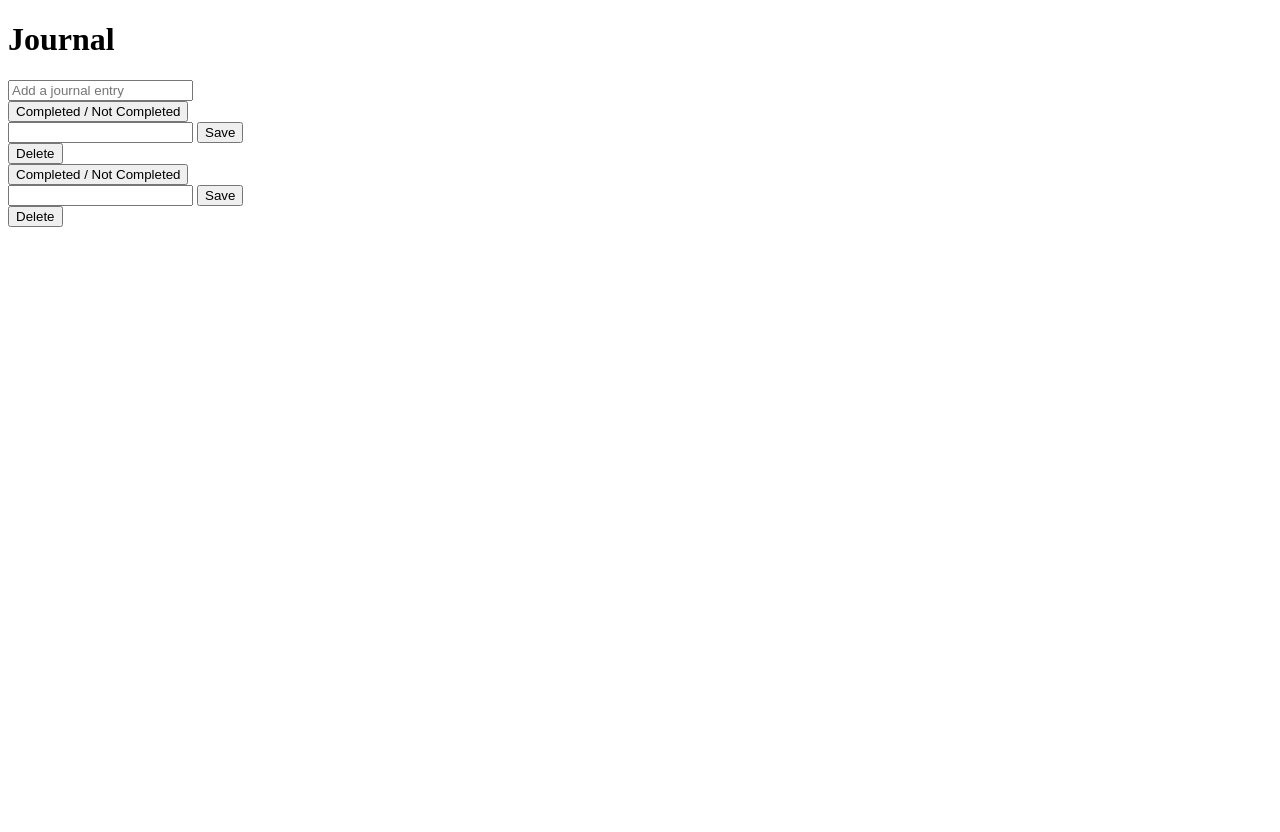
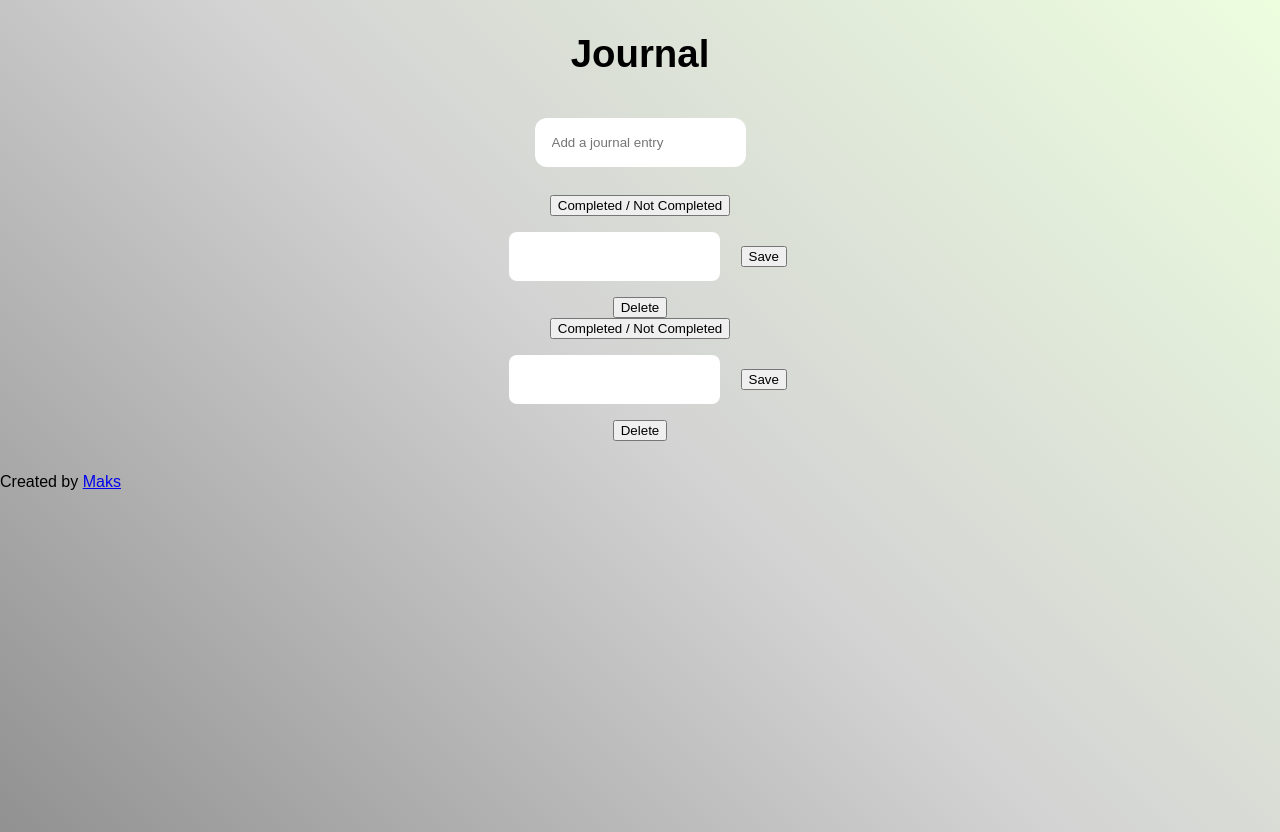
Before and after one commit to maksymsagadin/ajournal, a SvelteKit app: page / in a window 1280 px wide. Before the commit the page ends 800 px from the top, so only its background shows below. Built offline with nearby package versions, Linux system fonts and the light colour scheme.

Commit message:
Setup initial styling

```diff
--- /dev/null
+++ b/src/app.css
@@ -0,0 +1,28 @@
+:root {
+    font-family: Arial, Helvetica, sans-serif;
+    --primary-color: #919191;
+    --secondary-color: #d3d3d3;
+    --tertiary-color: #edfedf;
+}
+
+body {
+    background-color: var(--primary-color);
+    background: linear-gradient(
+        45deg,
+        var(--primary-color),
+        var(--secondary-color),
+        var(--tertiary-color)
+    );
+    margin: 0;
+    min-height: 100vh;
+}
+
+h1 {
+    text-align: center;
+    font-size: 2rem;
+}
+@media (min-width: 720px) {
+    h1 {
+        font-size: 2.4rem;
+    }
+}
--- /dev/null
+++ b/src/routes/+layout.svelte
@@ -0,0 +1,10 @@
+<script>
+    import '../app.css'
+</script>
+
+<main>
+    <slot />
+</main>
+<footer>
+    <p>Created by <a href='https://maksymsagadin.com/'>Maks</a></p>
+</footer>
--- a/src/routes/+page.svelte
+++ b/src/routes/+page.svelte
@@ -1,16 +1,48 @@
 <script>
     import JournalEntry from "../lib/journal-entry.svelte"
+
     const title = 'Journal'
 </script>
+
+<style>
+    .journalEntries {
+        text-align: center;
+        width: 100%;
+        max-width: 42rem;
+        margin: 2rem auto;
+    }
+    form {
+        margin-bottom: 0.75rem;
+    }
+    form > input {
+        padding: 1rem;
+        margin: 1rem;
+        border-radius: 0.75rem;
+    }
+    .journalEntries :global(input) {
+        padding: 1rem;
+        margin: 1rem;
+        border: 1px solid transparent;
+        border-radius: 0.5rem;
+    }
+    .journalEntries :global(input:focus-visible) {
+        box-shadow: inset 1px 1px 6px rgba(0,0,0,0.1);
+        border: 3px  ridge #919191;
+        outline: none;
+    }
+</style>
 
 <svelte:head>
     <title>{title}</title>
 </svelte:head>
 
+<div class='journalEntries'>
     <h1>{title}</h1>
+
     <form action='' method=''>
         <input type='text' name='text' aria-label='Add a journal entry' placeholder='Add a journal entry'>
     </form>
 
     <JournalEntry />
     <JournalEntry />
+</div>
```
Lines whose indentation alone changed are shown as unchanged.
